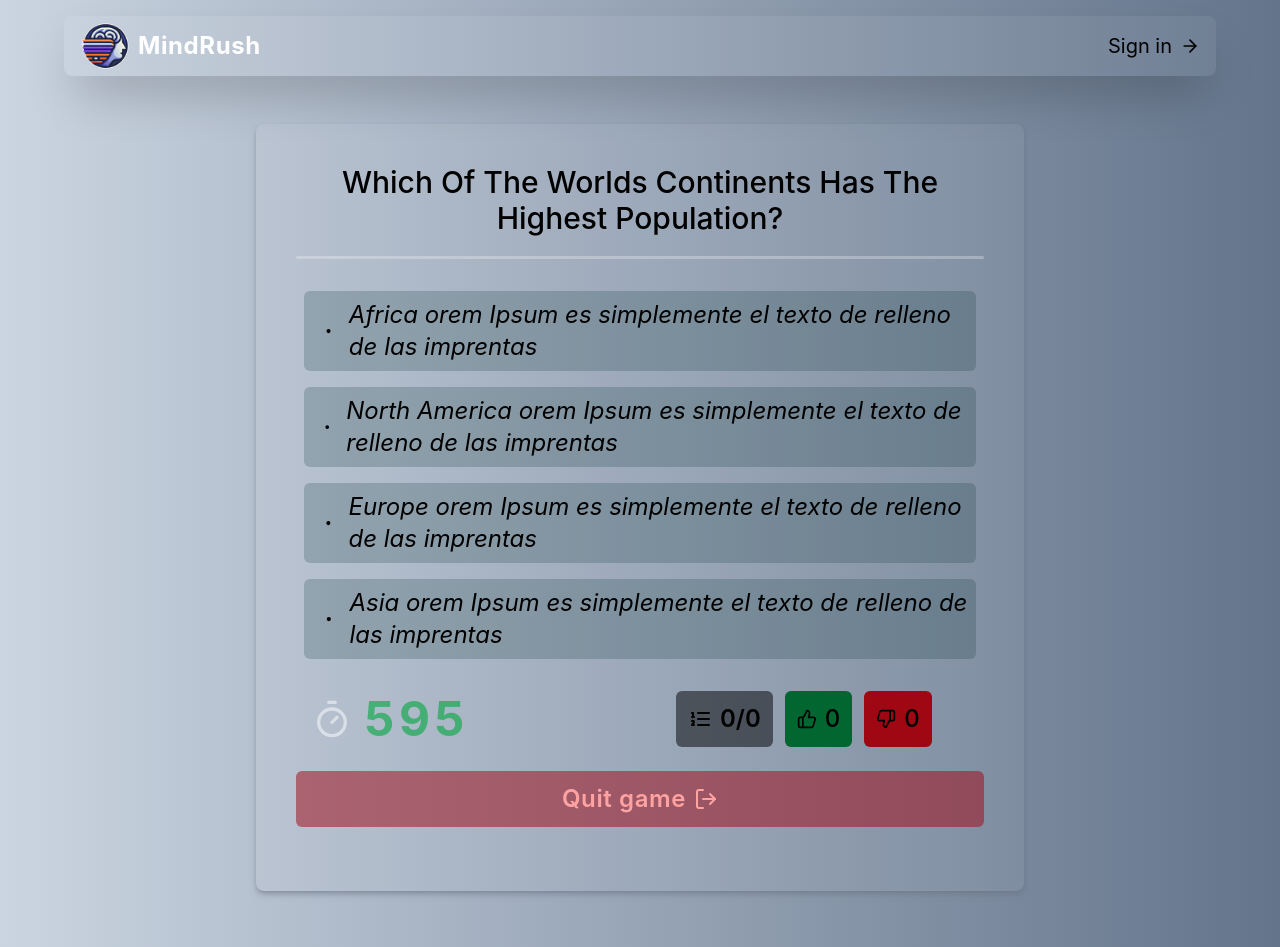
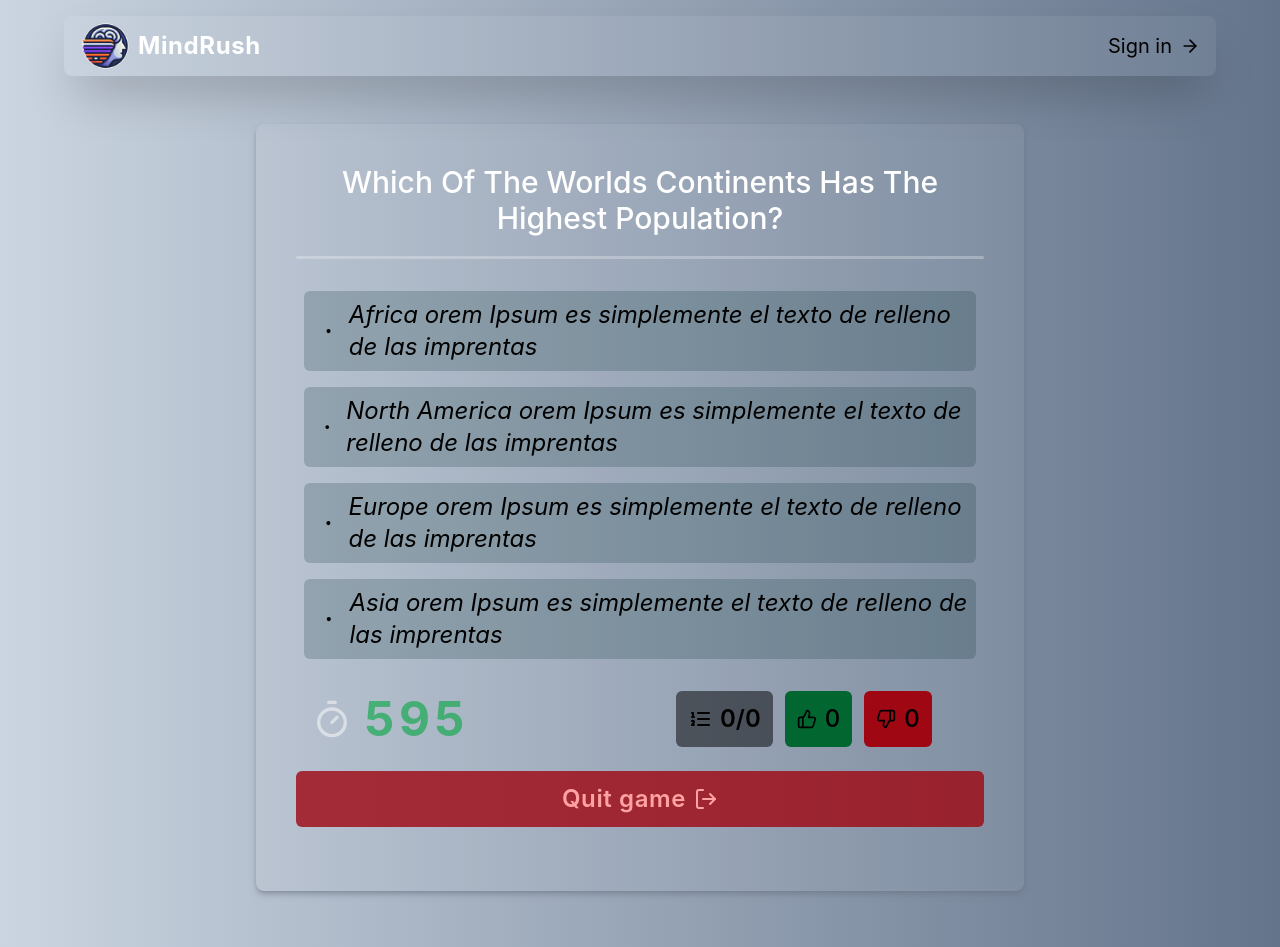
Before and after one commit to kete102/quiz-game, a React (Vite) app: page /game in a window 1280 px wide. Shown: the top 947 px of the page. Built offline with nearby package versions, Linux system fonts and the light colour scheme; no server answers.

Commit message:
styles: buttons color

```diff
--- a/src/components/game/Game.tsx
+++ b/src/components/game/Game.tsx
@@ -39,7 +39,7 @@ function Game() {
 			<div className='mt-10 flex max-h-fit min-h-100 w-full flex-col justify-evenly rounded-lg bg-white/5 p-6 shadow-md shadow-gray-500/50 md:mt-2 md:max-w-2xl md:p-10 lg:max-w-3xl'>
 				{/* Pregunta */}
 				<section className='grid w-full place-content-center'>
-					<p className='text-center text-2xl leading-9 font-medium text-pretty md:text-2xl lg:text-3xl'>
+					<p className='text-center text-2xl leading-9 font-medium text-pretty text-white md:text-2xl lg:text-3xl'>
 						Which Of The Worlds Continents Has The Highest Population?
 					</p>
 				</section>
@@ -64,7 +64,7 @@ function Game() {
 					{/* Progreso y Resultados */}
 				</div>
 				<button
-					className='my-6 inline-flex w-full transform cursor-pointer items-center justify-center gap-x-2 rounded-md border-none bg-red-800/50 px-4 py-3 text-xl font-semibold tracking-wide text-red-300 transition-all duration-200 select-none hover:scale-102 hover:border-white hover:shadow-xl active:scale-95 md:text-2xl'
+					className='my-6 inline-flex w-full transform cursor-pointer items-center justify-center gap-x-2 rounded-md border-none bg-red-800/80 px-4 py-3 text-xl font-semibold tracking-wide text-red-300 transition-all duration-200 select-none hover:scale-102 hover:border-white hover:shadow-xl active:scale-95 md:text-2xl'
 					onClick={handleQuitGame}
 				>
 					Quit game <LogOut className='size-6' />
--- a/src/components/game/Wizzard.tsx
+++ b/src/components/game/Wizzard.tsx
@@ -26,13 +26,13 @@ function Wizzard() {
 			</section>
 			<section className='flex w-full flex-col items-center justify-center gap-2 p-2 md:flex-row'>
 				<button
-					className='inline-flex w-full transform cursor-pointer items-center justify-center gap-x-2 rounded-md border-none bg-blue-800/50 px-4 py-3 text-xl font-semibold tracking-wide text-blue-300 transition-all duration-200 select-none hover:scale-102 hover:border-white hover:shadow-xl active:scale-95 md:text-2xl'
+					className='inline-flex w-full transform cursor-pointer items-center justify-center gap-x-2 rounded-md border-none bg-blue-800/80 px-4 py-3 text-xl font-semibold tracking-wide text-blue-300 transition-all duration-200 select-none hover:scale-102 hover:border-white hover:shadow-xl active:scale-95 md:text-2xl'
 					onClick={handleStartGame}
 				>
 					Let's play! <Rocket className='size-6' />
 				</button>
 				<button
-					className='inline-flex w-full transform cursor-pointer items-center justify-center gap-x-2 rounded-md border-none bg-red-800/50 px-4 py-3 text-xl font-semibold tracking-wide text-red-300 transition-all duration-200 select-none hover:scale-102 hover:border-white hover:shadow-xl active:scale-95 md:text-2xl'
+					className='inline-flex w-full transform cursor-pointer items-center justify-center gap-x-2 rounded-md border-none bg-red-800/80 px-4 py-3 text-xl font-semibold tracking-wide text-red-300 transition-all duration-200 select-none hover:scale-102 hover:border-white hover:shadow-xl active:scale-95 md:text-2xl'
 					onClick={handleQuitGame}
 				>
 					Quit game <LogOut className='size-6' />
```
